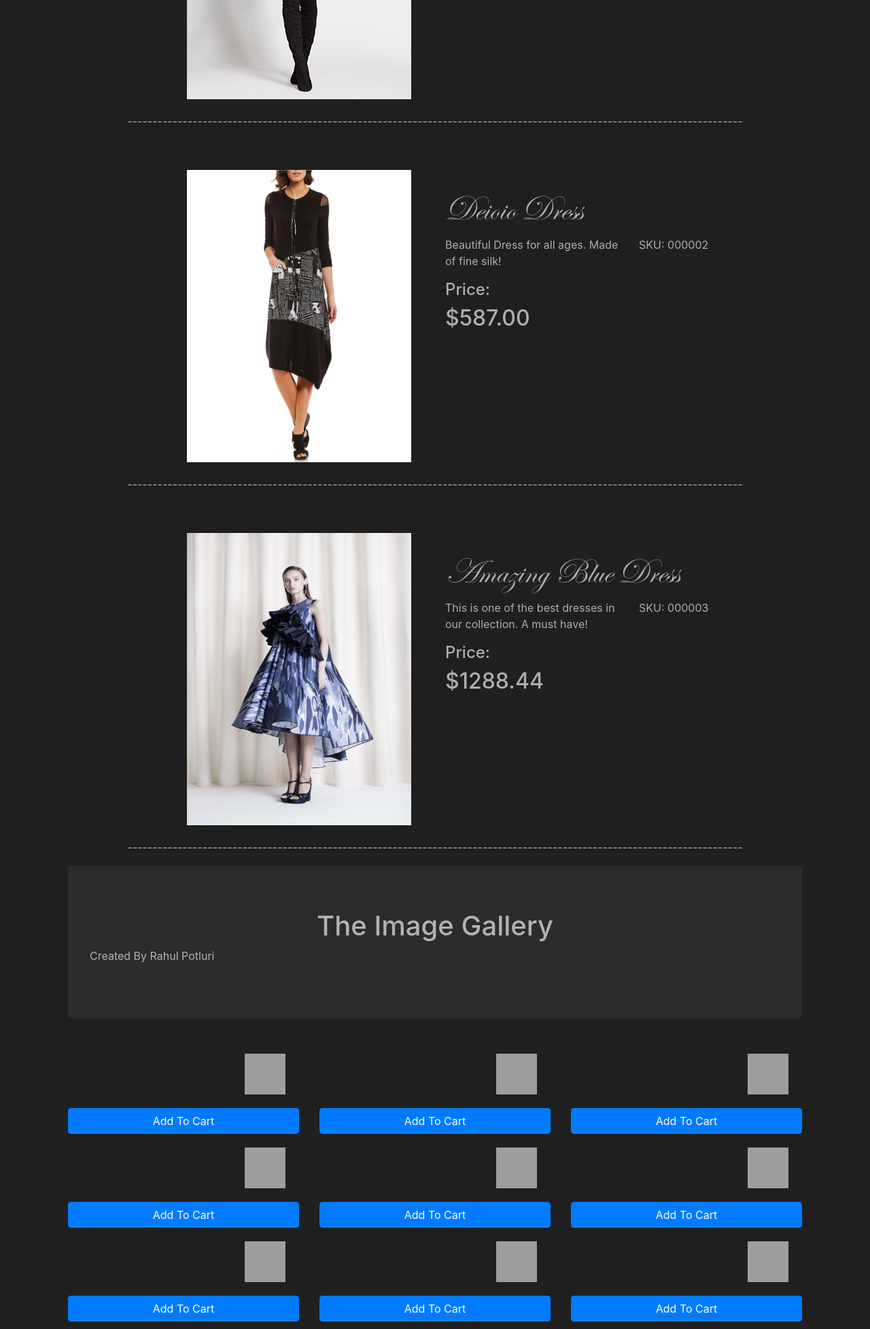
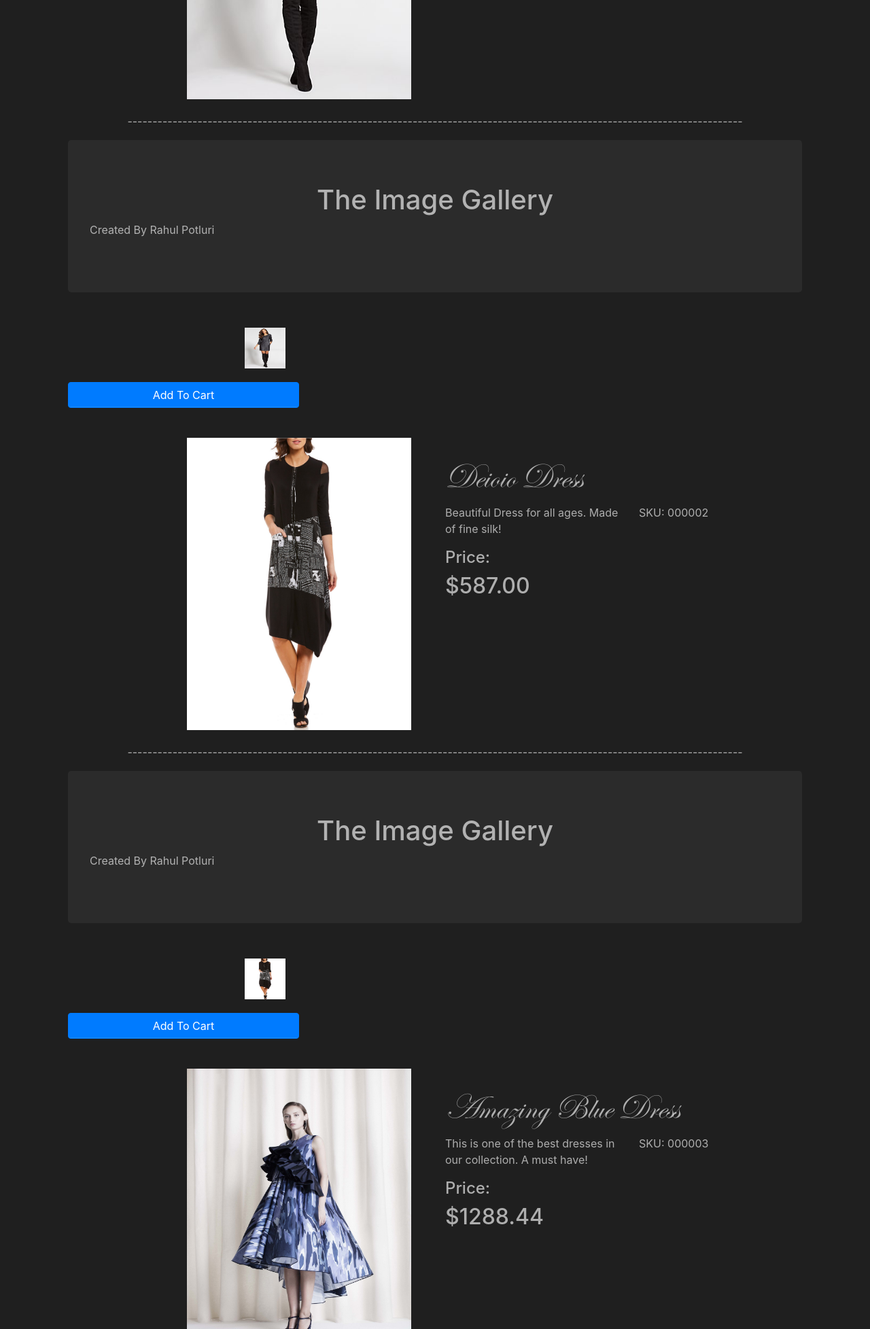
Before and after one commit to maxxam1990/AndreaDiChiara, a PHP site: page /catalog.php in a window 1280 px wide. Shown: the part 477-2432 px from the top of the page at 68% size. Run offline with PHP 8.4, Linux system fonts and the light colour scheme; data comes from the database, SQL or seed files in the repository; grey boxes are pictures that could not be loaded.

Commit message:
Commented out your code and update the code with image gallery

```diff
--- a/catalog.php
+++ b/catalog.php
@@ -73,8 +73,6 @@ mysqli_close($dbc); // Close the database connection.
 			</div>
 		</div>";
 
-	}
-
 		echo "
 
 		  <div class=\"container-fluid\">
@@ -88,200 +86,31 @@ mysqli_close($dbc); // Close the database connection.
         <div class=\"row\">
         <div class=\"col-lg-4 col-sm-6\">
             <div class=\"thumbnail\">
-                <img src=\"http://i.imgur.com/qK42fUu.jpg\">
-                <br>
-                <button type=\"button\" class=\"btn btn-primary\">Add To Cart</button>
-            </div>
-        </div>
-
-        <div class=\"col-lg-4 col-sm-6\">
-            <div class=\"thumbnail\">
-                <img src=\"http://i.imgur.com/qK42fUu.jpg\">
-                <br>
-                <button type=\"button\" class=\"btn btn-primary\">Add To Cart</button>
-            </div>
-        </div>
-
-        <div class=\"col-lg-4 col-sm-6\">
-            <div class=\"thumbnail\">
-                <img src=\"http://i.imgur.com/qK42fUu.jpg\">
+         <img src='uploads/$imageurl[$i]'>
                 <br>
                <button type=\"button\" class=\"btn btn-primary\">Add To Cart</button>
                 </div>
         </div>
 
 
-
-        <div class=\"col-lg-4 col-sm-6\">
-            <div class=\"thumbnail\">
-                <img src=\"http://i.imgur.com/qK42fUu.jpg\">
-                <br>
-                <button type=\"button\" class=\"btn btn-primary\">Add To Cart</button>
-            </div>
-        </div>
-
-        <div class=\"col-lg-4 col-sm-6\">
-            <div class=\"thumbnail\">
-                <img src=\"http://i.imgur.com/qK42fUu.jpg\">
-                <br>
-                <button type=\"button\" class=\"btn btn-primary\">Add To Cart</button>
-            </div>
-        </div>
-
-        <div class=\"col-lg-4 col-sm-6\">
-            <div class=\"thumbnail\">
-                <img src=\"http://i.imgur.com/qK42fUu.jpg\">
-                <br>
-                <button type=\"button\" class=\"btn btn-primary\">Add To Cart</button>
-            </div>
-        </div>
-
-        <div class=\"col-lg-4 col-sm-6\">
-            <div class=\"thumbnail\">
-                <img src=\"http://i.imgur.com/qK42fUu.jpg\">
-                <br>
-                <button type=\"button\" class=\"btn btn-primary\">Add To Cart</button>
-            </div>
-        </div>
-
-        <div class=\"col-lg-4 col-sm-6\">
-            <div class=\"thumbnail\">
-                <img src=\"http://i.imgur.com/qK42fUu.jpg\">
-                <br>
-                <button type=\"button\" class=\"btn btn-primary\">Add To Cart</button>
-            </div>
-        </div>
-
-        <div class=\"col-lg-4 col-sm-6\">
-            <div class=\"thumbnail\">
-                <img src=\"http://i.imgur.com/qK42fUu.jpg\">
-                <br>
-                <button type=\"button\" class=\"btn btn-primary\">Add To Cart</button>
-            </div>
-        </div>
-
-
-        <div class=\"col-lg-4 col-sm-6\">
-            <div class=\"thumbnail\">
-                <img src=\"http://i.imgur.com/qK42fUu.jpg\">
-                <br>
-                <button type=\"button\" class=\"btn btn-primary\">Add To Cart</button>
-            </div>
-        </div>
-
-        <div class=\"col-lg-4 col-sm-6\">
-            <div class=\"thumbnail\">
-                <img src=\"http://i.imgur.com/qK42fUu.jpg\">
-                <br>
-                <button type=\"button\" class=\"btn btn-primary\">Add To Cart</button>
-            </div>
-        </div>
-
-        <div class=\"col-lg-4 col-sm-6\">
-            <div class=\"thumbnail\">
-                <img src=\"http://i.imgur.com/qK42fUu.jpg\">
-                <br>
-                <button type=\"button\" class=\"btn btn-primary\">Add To Cart</button>
-            </div>
-        </div>
-
-
-        <div class=\"col-lg-4 col-sm-6\">
-            <div class=\"thumbnail\">
-                <img src=\"http://i.imgur.com/qK42fUu.jpg\">
-                <br>
-                <button type=\"button\" class=\"btn btn-primary\">Add To Cart</button>
-            </div>
-        </div>
-
-        <div class=\"col-lg-4 col-sm-6\">
-            <div class=\"thumbnail\">
-                <img src=\"http://i.imgur.com/qK42fUu.jpg\">
-                <br>
-                <button type=\"button\" class=\"btn btn-primary\">Add To Cart</button>
-            </div>
-        </div>
-
-        <div class=\"col-lg-4 col-sm-6\">
-            <div class=\"thumbnail\">
-                <img src=\"http://i.imgur.com/qK42fUu.jpg\">
-                <br>
-                <button type=\"button\" class=\"btn btn-primary\">Add To Cart</button>
-            </div>
-        </div>
-
-
-        <div class=\"col-lg-4 col-sm-6\">
-            <div class=\"thumbnail\">
-                <img src=\"http://i.imgur.com/qK42fUu.jpg\">
-                <br>
-                <button type=\"button\" class=\"btn btn-primary\">Add To Cart</button>
-            </div>
-        </div>
-
-        <div class=\"col-lg-4 col-sm-6\">
-            <div class=\"thumbnail\">
-                <img src=\"http://i.imgur.com/qK42fUu.jpg\">
-                <br>
-                <button type=\"button\" class=\"btn btn-primary\">Add To Cart</button>
-            </div>
-        </div>
-
-        <div class=\"col-lg-4 col-sm-6\">
-            <div class=\"thumbnail\">
-                <img src=\"http://i.imgur.com/qK42fUu.jpg\">
-                <br>
-                <button type=\"button\" class=\"btn btn-primary\">Add To Cart</button>
-            </div>
-        </div>
-
-        <div class=\"col-lg-4 col-sm-6\">
-            <div class=\"thumbnail\">
-                <img src=\"http://i.imgur.com/qK42fUu.jpg\">
-                <br>
-                <button type=\"button\" class=\"btn btn-primary\">Add To Cart</button>
-            </div>
-        </div>
-
-        <div class=\"col-lg-4 col-sm-6\">
-            <div class=\"thumbnail\">
-                <img src=\"http://i.imgur.com/qK42fUu.jpg\">
-                <br>
-                <button type=\"button\" class=\"btn btn-primary\">Add To Cart</button>
-            </div>
-        </div>
-
-        <div class=\"col-lg-4 col-sm-6\">
-            <div class=\"thumbnail\">
-                <img src=\"http://i.imgur.com/qK42fUu.jpg\">
-                <br>
-                <button type=\"button\" class=\"btn btn-primary\">Add To Cart</button>
-            </div>
-        </div>
-
         </div>
 
 
         </div>
 
-\";
+
+
 
 
 		";
 
 
 
-
-
-
-
-
-
-
+		}
 
 	?>
 
-</p>
+
 
 
 
```
Lines whose indentation alone changed are shown as unchanged.
